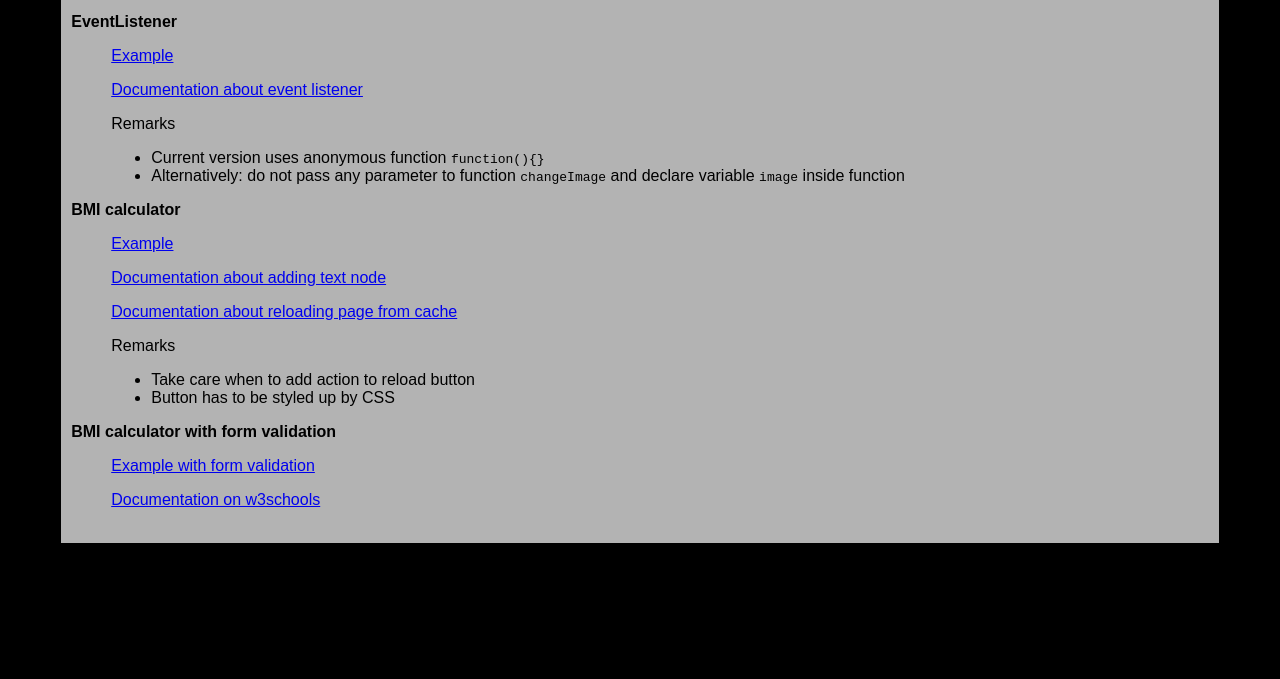
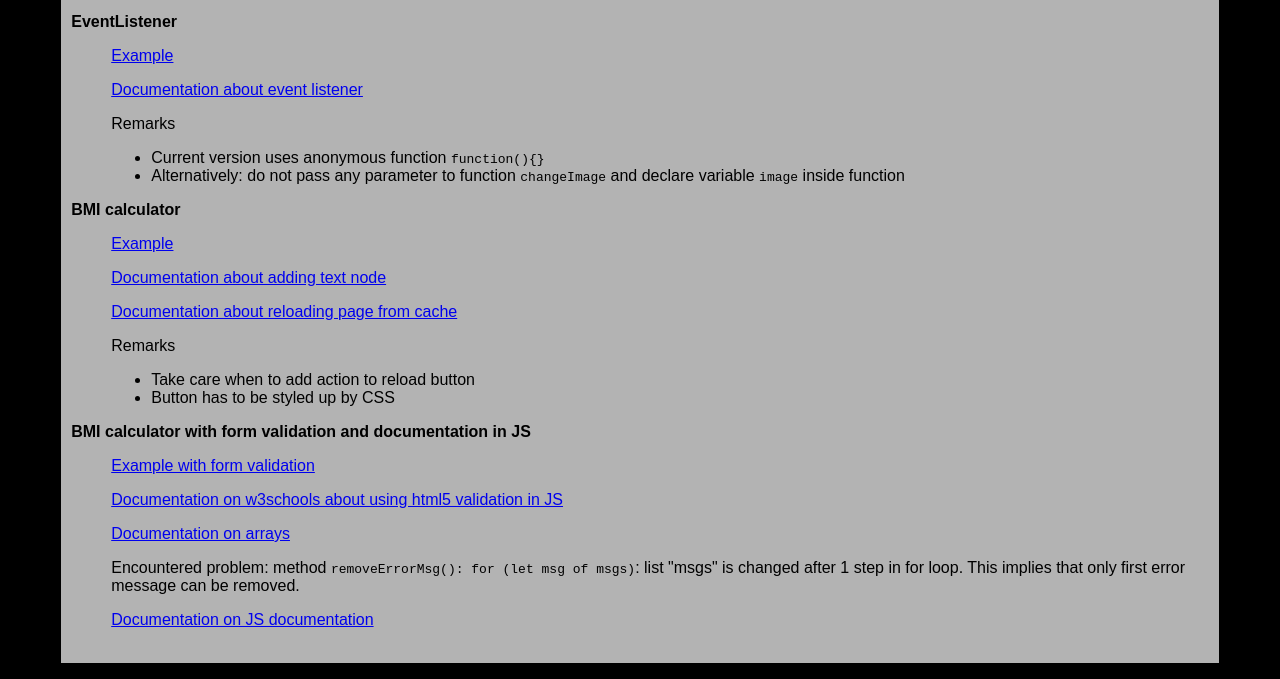
Before and after one commit to UCLLProjectweekTI/Web3_Javascript, a plain HTML site: page index.html in a window 1280 px wide. Shown: the part 121-800 px from the top of the page. Drawn offline with Linux system fonts and the light colour scheme.

Commit message:
second version of calculate BMI with form validation. Not yet finished yet.

```diff
--- a/index.html
+++ b/index.html
@@ -9,7 +9,8 @@
 <div id="container">
     <h1>Trying out JavaScript</h1>
     <ul>
-        <li>General documentation: <a href="https://developer.mozilla.org/en-US/docs/Web/JavaScript">developer.mozilla.org</a></li>
+        <li>General documentation: <a href="https://developer.mozilla.org/en-US/docs/Web/JavaScript">developer.mozilla.org</a>
+        </li>
     </ul>
     <dl>
         <dt>EventListener</dt>
@@ -32,15 +33,24 @@
         <dd><a href="https://www.w3schools.com/jsref/obj_location.asp">Documentation about reloading page from cache</a>
         </dd>
         <dd>Remarks
-        <ul>
-            <li>Take care when to add action to reload button</li>
-            <li>Button has to be styled up by CSS</li>
-        </ul>
+            <ul>
+                <li>Take care when to add action to reload button</li>
+                <li>Button has to be styled up by CSS</li>
+            </ul>
         </dd>
 
-        <dt>BMI calculator with form validation</dt>
+        <dt>BMI calculator with form validation and documentation in JS</dt>
         <dd><a href="02calculateBMIv2.html">Example with form validation</a></dd>
-        <dd><a href="https://www.w3schools.com/js/js_validation_api.asp">Documentation on w3schools</a></dd>
+        <dd><a href="https://www.w3schools.com/js/js_validation_api.asp">Documentation on w3schools about using html5 validation in JS</a>
+        </dd>
+        <dd><a href="https://developer.mozilla.org/en-US/docs/Web/JavaScript/Reference/Global_Objects/Array">Documentation
+            on arrays</a></dd>
+        <dd>Encountered problem: method <code>removeErrorMsg(): for (let msg of msgs)</code>: list "msgs" is changed
+            after 1 step in for loop. This implies that only first error message can be removed.
+        </dd>
+        <dd>
+            <a href="https://make.wordpress.org/core/handbook/best-practices/inline-documentation-standards/javascript/">Documentation
+                on JS documentation</a></dd>
 
     </dl>
 </div>
```
Also changed, not shown: 02calculateBMIv2.html (+54 -18 lines).
